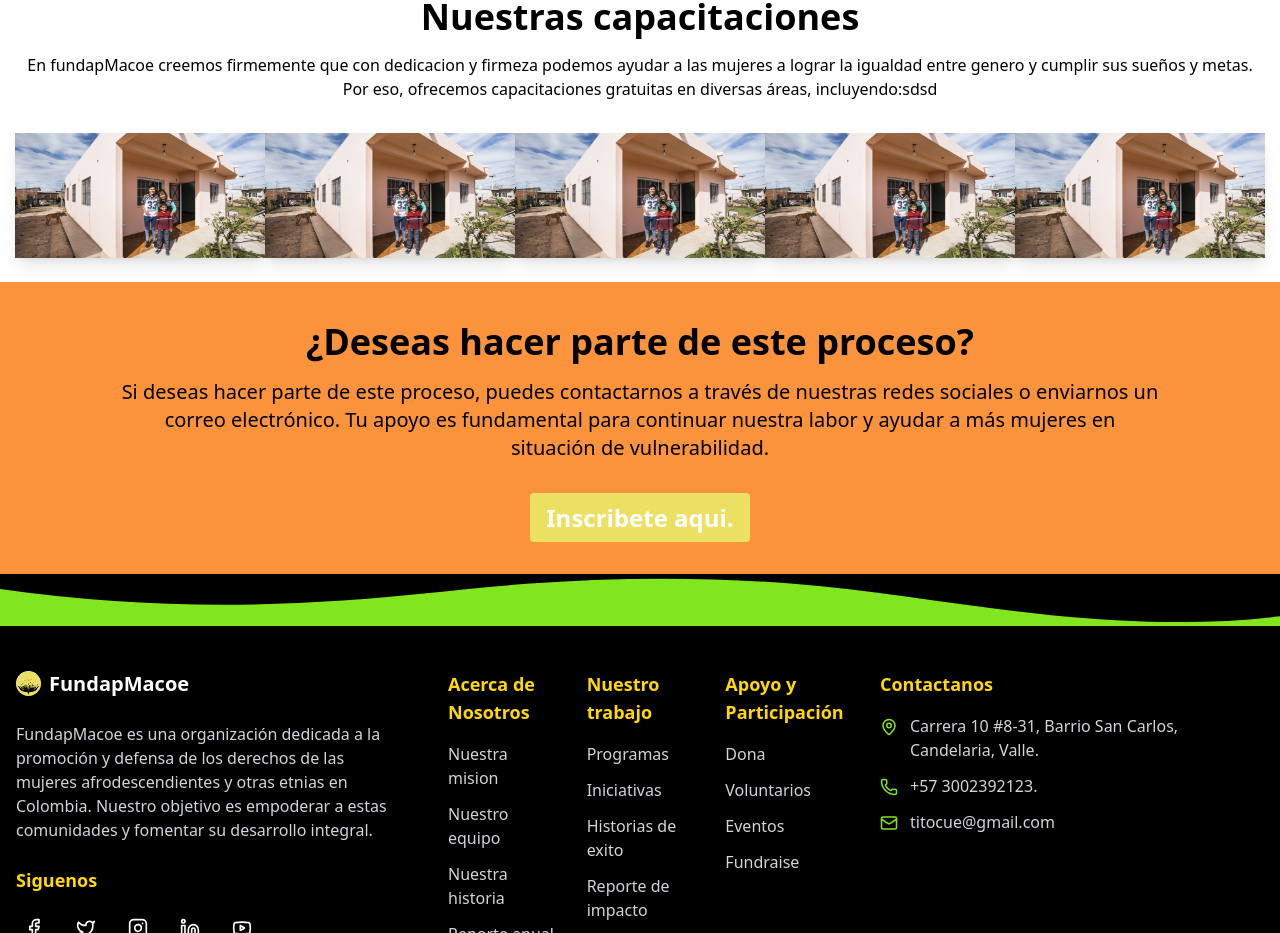
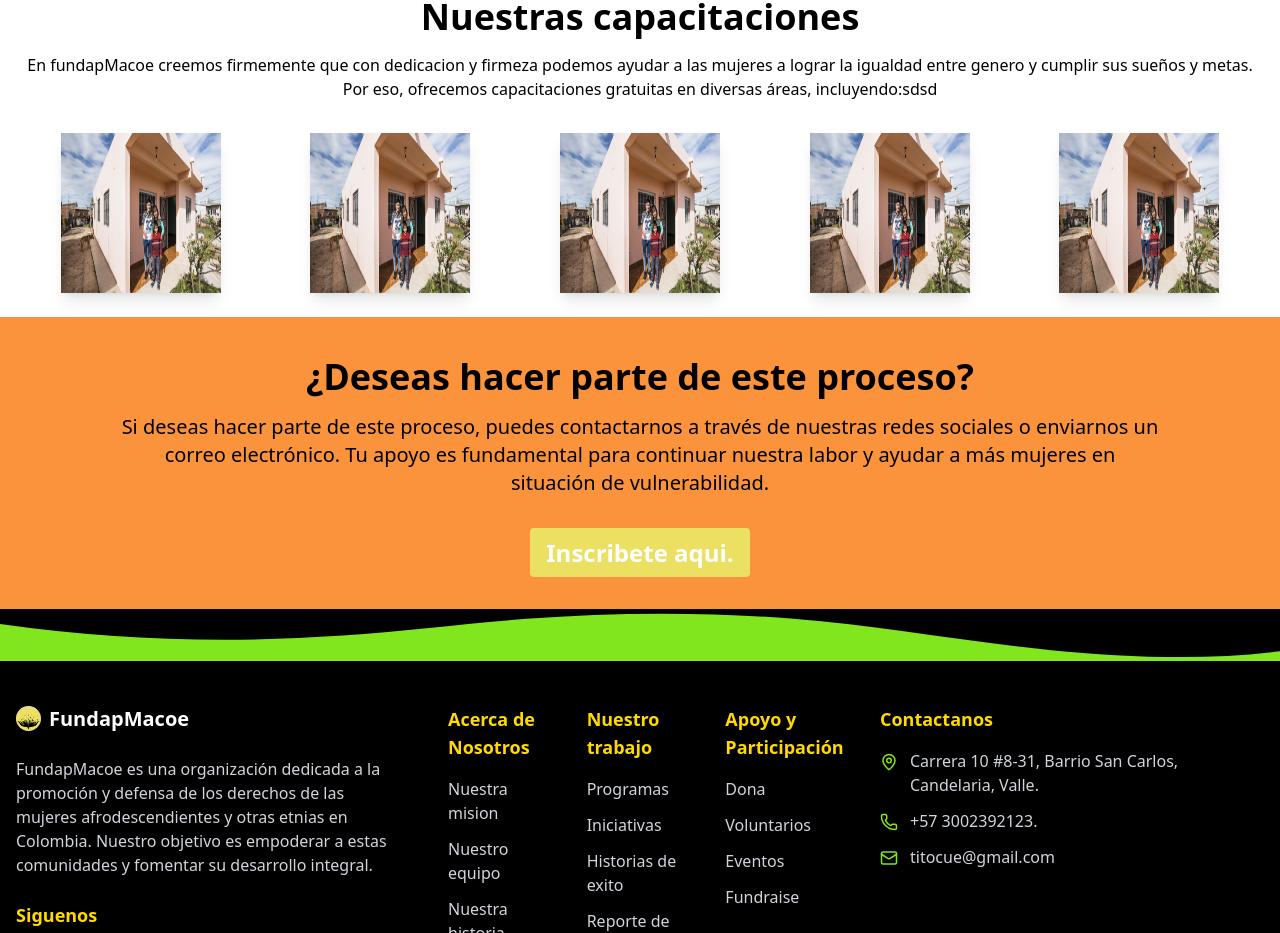
Before and after one commit to CristianAGarces/fundap-front, a Next.js app: page / in a window 1280 px wide. Shown: the part 4340-5273 px from the top of the page. Built offline with nearby package versions, Linux system fonts and the light colour scheme.

Commit message:
Pruebas on the web3

```diff
--- a/src/app/page.tsx
+++ b/src/app/page.tsx
@@ -174,7 +174,7 @@
               alt="Capacitación"
               width={250}
               height={155}
-              className="mx-auto mt-4 shadow-lg"
+              className="mx-auto size-40 mt-4 shadow-lg"
               priority
             />
             <Image
@@ -182,7 +182,7 @@
               alt="Capacitación"
               width={250}
               height={155}
-              className="mx-auto mt-4 shadow-lg"
+              className="mx-auto size-40 mt-4 shadow-lg"
               priority
             />
             <Image
@@ -190,7 +190,7 @@
               alt="Capacitación"
               width={250}
               height={155}
-              className="mx-auto mt-4 shadow-lg"
+              className="mx-auto size-40 mt-4 shadow-lg"
               priority
             />
             <Image
@@ -198,7 +198,7 @@
               alt="Capacitación"
               width={250}
               height={155}
-              className="mx-auto mt-4 shadow-lg"
+              className="mx-auto size-40 mt-4 shadow-lg"
               priority
             />
             <Image
@@ -206,7 +206,7 @@
               alt="Capacitación"
               width={250}
               height={155}
-              className="mx-auto mt-4 shadow-lg"
+              className="mx-auto size-40 mt-4 shadow-lg"
               priority
             />
           </div>
```
